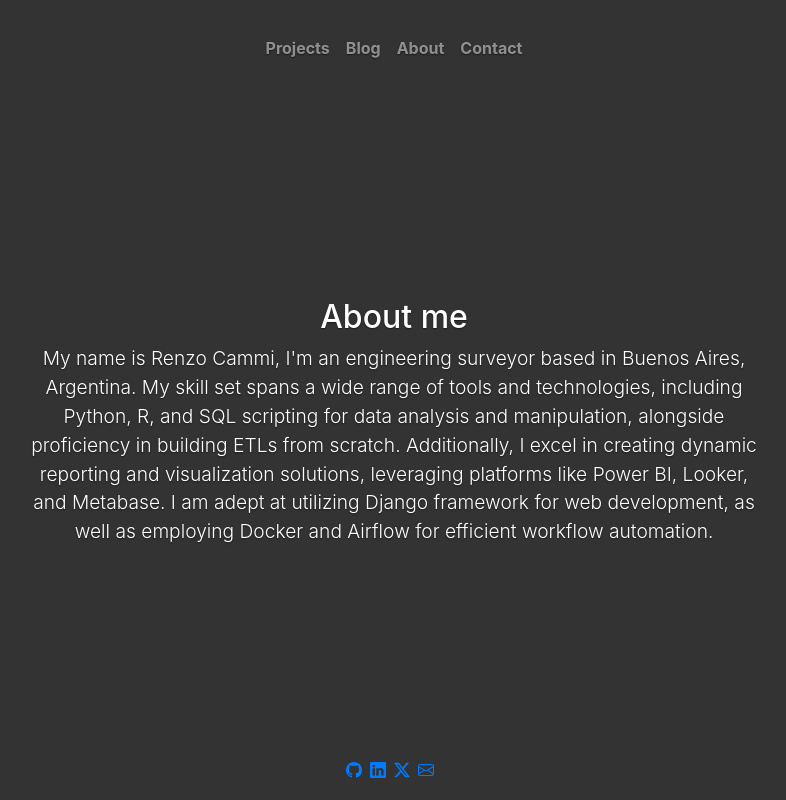
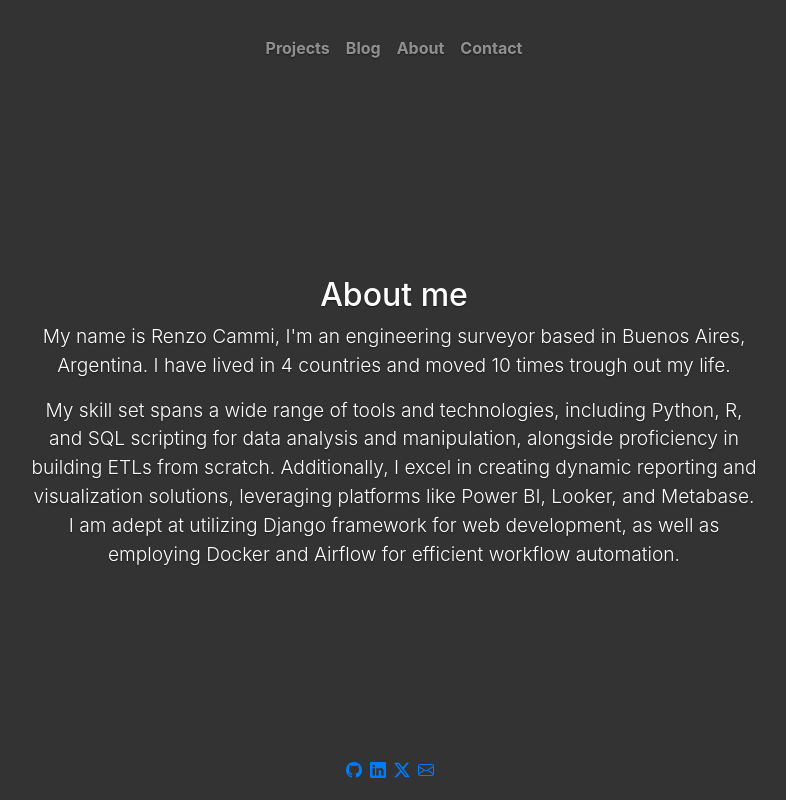
Before and after one commit to rcammi/portfolio, a Django app: template portfolio/templates/portfolio/about.html in a window 1280 px wide. Shown: the whole page, without its empty margins (246-1032 px from the left). Run offline with Django 5.2, Linux system fonts and the light colour scheme; the template is opened without the code that fills it, so the values that code supplies are empty; parts of the project's set-up code (start-up, migrations or seed data) failed here and were passed over; some libraries are stand-ins or nearby versions.

Commit message:
add context to about me html

```diff
--- a/portfolio/templates/portfolio/about.html
+++ b/portfolio/templates/portfolio/about.html
@@ -2,8 +2,9 @@
 
 {% block content %}
 <h1 class="cover-heading">About me</h1>
-<p class="lead">My name is Renzo Cammi, I'm an engineering surveyor based in Buenos Aires, Argentina. My skill set spans
-    a wide range of tools and technologies, including Python, R, and SQL scripting for data analysis and manipulation,
+<p class="lead">My name is Renzo Cammi, I'm an engineering surveyor based in Buenos Aires, Argentina.
+    I have lived in 4 countries and moved 10 times trough out my life.</p>
+<p class="lead">My skill set spans a wide range of tools and technologies, including Python, R, and SQL scripting for data analysis and manipulation,
     alongside proficiency in building ETLs from scratch. Additionally, I excel in creating dynamic reporting and
     visualization solutions, leveraging platforms like Power BI, Looker, and Metabase. I am adept at utilizing
     Django framework for web development, as well as employing Docker and Airflow for efficient workflow automation.</p>
```
